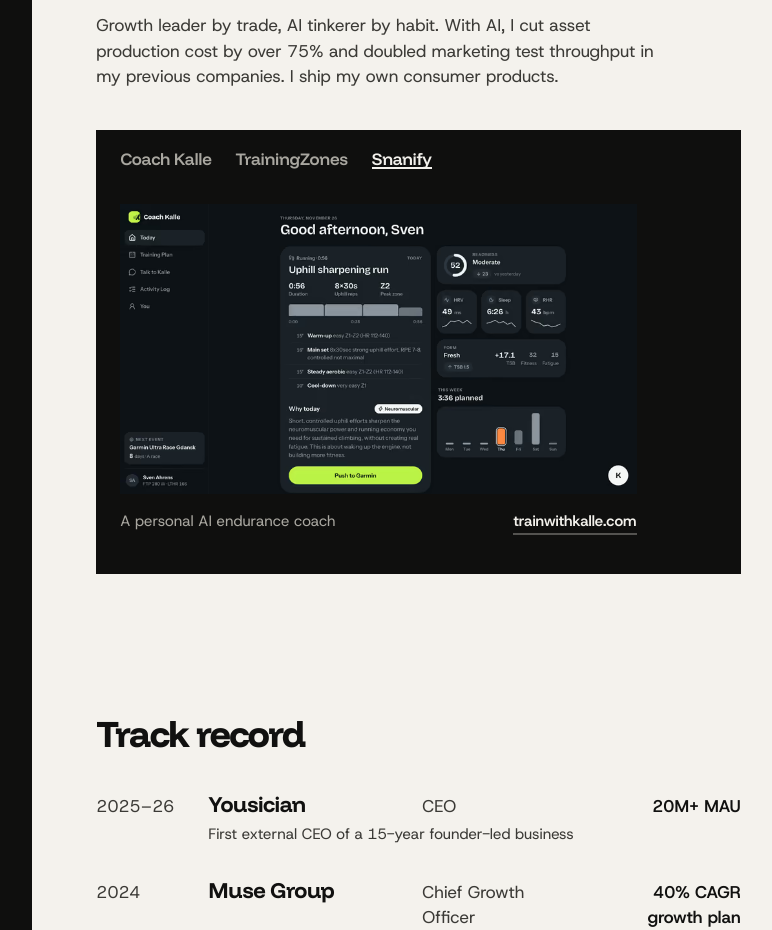
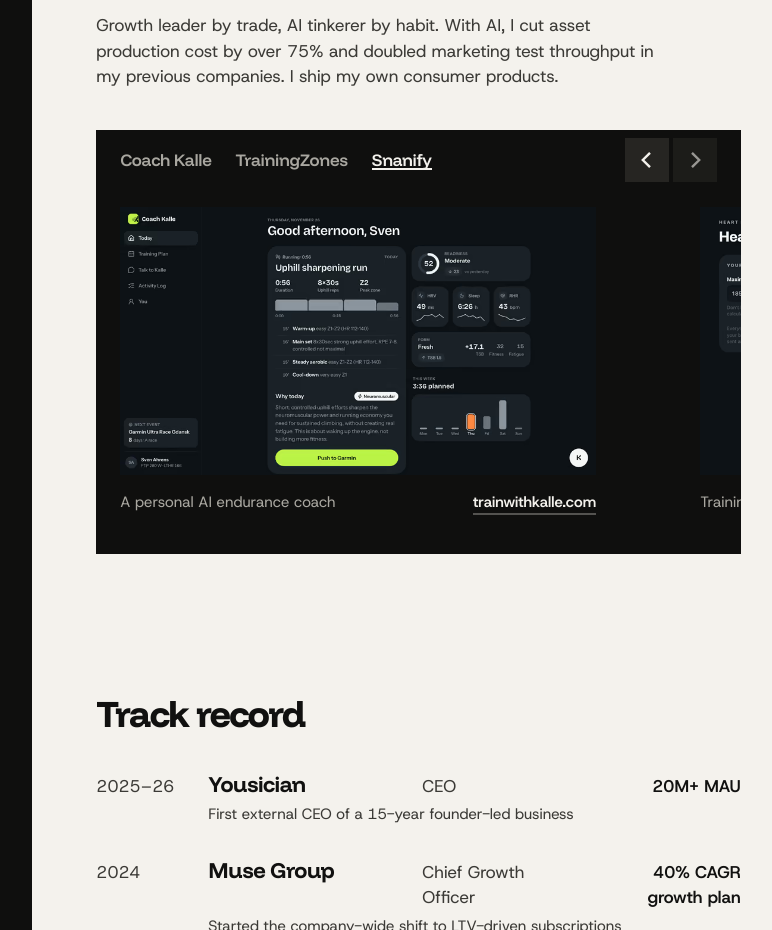
Before and after one commit to sven-fm/sven-fm.github.io, a plain HTML site: page index.html in a window 1280 px wide. Shown: the part 1660-2590 px from the top of the page, without its empty margins (501-1273 px from the left). Drawn offline with Linux system fonts and the light colour scheme.

Commit message:
Carousel: next product peeks in, arrow buttons on desktop
Co-Authored-By: Claude Opus 5.5 <noreply@anthropic.com>

```diff
--- a/index.html
+++ b/index.html
@@ -255,11 +255,17 @@
           <h3 class="h3">I ship, not slides.</h3>
           <p>Growth leader by trade, AI tinkerer by habit. With AI, I cut asset production cost by over 75% and doubled marketing test throughput in my previous companies. I ship my own consumer products.</p>
           <div class="shelf">
+            <div class="shelf__head">
             <nav class="shelf__tabs" aria-label="Products">
               <a class="link link--pad shelf__tab" href="#p-kalle" aria-current="true">Coach Kalle</a>
               <a class="link link--pad shelf__tab" href="#p-trainingzones">TrainingZones</a>
               <a class="link link--pad shelf__tab" href="#p-snanify">Snanify</a>
             </nav>
+            <div class="shelf__step" hidden>
+              <button class="shelf__btn" type="button" data-step="-1" aria-label="Previous product"><svg viewBox="0 0 20 20" aria-hidden="true"><path d="M12.5 4 6.5 10l6 6"/></svg></button>
+              <button class="shelf__btn" type="button" data-step="1" aria-label="Next product"><svg viewBox="0 0 20 20" aria-hidden="true"><path d="M7.5 4l6 6-6 6"/></svg></button>
+            </div>
+            </div>
             <div class="shelf__track" tabindex="0" role="region" aria-label="Products I built">
               <figure class="shelf__slide" id="p-kalle">
                 <a class="shelf__shot" href="https://www.trainwithkalle.com" tabindex="-1">
--- a/main.js
+++ b/main.js
@@ -51,17 +51,28 @@
   if (shelf && "IntersectionObserver" in window) {
     const tabs = [...document.querySelectorAll(".shelf__tab")];
     const slides = [...shelf.children];
-    const mark = (i) => tabs.forEach((t, j) => t.setAttribute("aria-current", String(i === j)));
+    const step = document.querySelector(".shelf__step");
+    const btns = step ? [...step.querySelectorAll("button")] : [];
+    let cur = 0;
+    const mark = (i) => {
+      if (i < 0) return;
+      cur = i;
+      tabs.forEach((t, j) => t.setAttribute("aria-current", String(i === j)));
+      if (btns.length) { btns[0].disabled = i === 0; btns[1].disabled = i === slides.length - 1; }
+    };
+    const go = (i) => {
+      i = Math.max(0, Math.min(slides.length - 1, i));
+      const instant = window.matchMedia("(prefers-reduced-motion: reduce)").matches;
+      shelf.scrollTo({ left: slides[i].offsetLeft - shelf.offsetLeft, behavior: instant ? "auto" : "smooth" });
+      mark(i);
+    };
     const sio = new IntersectionObserver((entries) => {
       for (const e of entries) if (e.isIntersecting) mark(slides.indexOf(e.target));
     }, { root: shelf, threshold: 0.6 });
     slides.forEach((s) => sio.observe(s));
-    tabs.forEach((t, i) => t.addEventListener("click", (e) => {
-      e.preventDefault();
-      const instant = window.matchMedia("(prefers-reduced-motion: reduce)").matches;
-      shelf.scrollTo({ left: slides[i].offsetLeft - shelf.offsetLeft, behavior: instant ? "auto" : "smooth" });
-      mark(i);
-    }));
+    tabs.forEach((t, i) => t.addEventListener("click", (e) => { e.preventDefault(); go(i); }));
+    btns.forEach((b) => b.addEventListener("click", () => go(cur + Number(b.dataset.step))));
+    if (step) { step.hidden = false; mark(0); }
   }
 
   /* 3. CTA press: short haptic tick on Android; silently ignored elsewhere. */
--- a/styles.css
+++ b/styles.css
@@ -438,19 +438,34 @@ html:not(.js) .theme-toggle { display: none; }
 .proof p { margin-top: var(--s-2); max-width: var(--measure-l); color: var(--ink-2); }
 /* Product shelf: one dark stage, a carousel of three product screens. Tabs pick a slide; swipe or scroll works without JS. */
 .shelf { margin-top: var(--s-4); padding-bottom: var(--s-3); background: var(--panel); color: var(--panel-ink); }
-.shelf__tabs { display: flex; flex-wrap: wrap; gap: 0 var(--s-3); padding: var(--s-1) var(--s-3) 0; }
+.shelf__head { display: flex; align-items: center; justify-content: space-between; gap: var(--s-2); padding: var(--s-1) var(--s-3) 0; }
+.shelf__tabs { display: flex; flex-wrap: wrap; gap: 0 var(--s-3); }
+.shelf__step { display: flex; flex: none; gap: var(--s-0); }
+.shelf__step[hidden] { display: none; }
+.shelf__btn {
+  display: inline-flex; align-items: center; justify-content: center;
+  width: var(--touch); height: var(--touch); padding: 0; border: 0; border-radius: var(--radius);
+  background: var(--panel-tint); color: var(--panel-ink); cursor: pointer;
+  transition: transform var(--dur-slow) var(--ease-spring), opacity var(--dur-fast) var(--ease-out);
+  -webkit-tap-highlight-color: transparent;
+}
+.shelf__btn svg { width: var(--s-3); height: var(--s-3); fill: none; stroke: currentColor; stroke-width: var(--stroke); }
+.shelf__btn:disabled { opacity: var(--o-disabled); cursor: default; }
+.shelf__btn:active:not(:disabled) { transform: scale(var(--press-scale)); transition: transform var(--dur-instant) var(--ease-out); }
+.shelf__btn:focus-visible { outline: var(--stroke) solid var(--panel-ink); outline-offset: var(--stroke); }
 .shelf__tab { font: var(--w-semibold) var(--t-body) / 1 var(--font-display); letter-spacing: var(--tr-sub); color: var(--panel-ink-2); }
 .shelf__tab::before { opacity: 0; }
 .shelf__tab[aria-current="true"] { color: var(--panel-ink); }
 .shelf__tab[aria-current="true"]::after { transform: scaleX(1); }
 .shelf__track {
-  display: grid; grid-auto-flow: column; grid-auto-columns: 100%;
+  display: grid; grid-auto-flow: column; grid-auto-columns: 90%; /* the next product peeks in */
   overflow-x: auto; overscroll-behavior-x: contain; scroll-snap-type: x mandatory; scrollbar-width: none;
   margin-top: var(--s-1);
 }
 .shelf__track::-webkit-scrollbar { display: none; }
 .shelf__track:focus-visible { outline: var(--stroke) solid var(--focus); outline-offset: calc(var(--stroke) * -1); }
-.shelf__slide { scroll-snap-align: start; padding: 0 var(--s-3); }
+.shelf__slide { scroll-snap-align: start; padding-left: var(--s-3); }
+.shelf__slide:last-child { scroll-snap-align: end; padding-right: var(--s-3); }
 .shelf__shot { display: block; aspect-ratio: var(--plate-ar); overflow: hidden; }
 .shelf__shot img { display: block; width: 100%; height: 100%; object-fit: cover; object-position: top center; }
 .shelf__cap { display: flex; flex-wrap: wrap; justify-content: space-between; gap: var(--s-0) var(--s-2); margin-top: var(--s-2); font-size: var(--t-small); color: var(--panel-ink-2); }
@@ -533,9 +548,10 @@ html:not(.js) .theme-toggle { display: none; }
   .stats, .offer__cols { grid-template-columns: 1fr; }
   /* Shelf bleeds to the screen edges; the next slide peeks in to show it swipes */
   .shelf { margin-inline: calc(var(--pad) * -1); }
-  .shelf__tabs { padding-inline: var(--pad); }
+  .shelf__head { padding-inline: var(--pad); }
+  .shelf__step:not([hidden]) { display: none; } /* phones swipe; the next product peeks in */
   .shelf__track { grid-auto-columns: 88%; scroll-padding-inline: var(--pad); }
-  .shelf__slide { padding: 0 0 0 var(--pad); }
+  .shelf__slide { padding-left: var(--pad); }
   .shelf__slide:last-child { padding-right: var(--pad); }
   .portfolio__list { grid-template-columns: repeat(2, minmax(0, 1fr)); }
   .career__row { grid-template-columns: var(--career-cols-s); column-gap: var(--s-2); }
```
